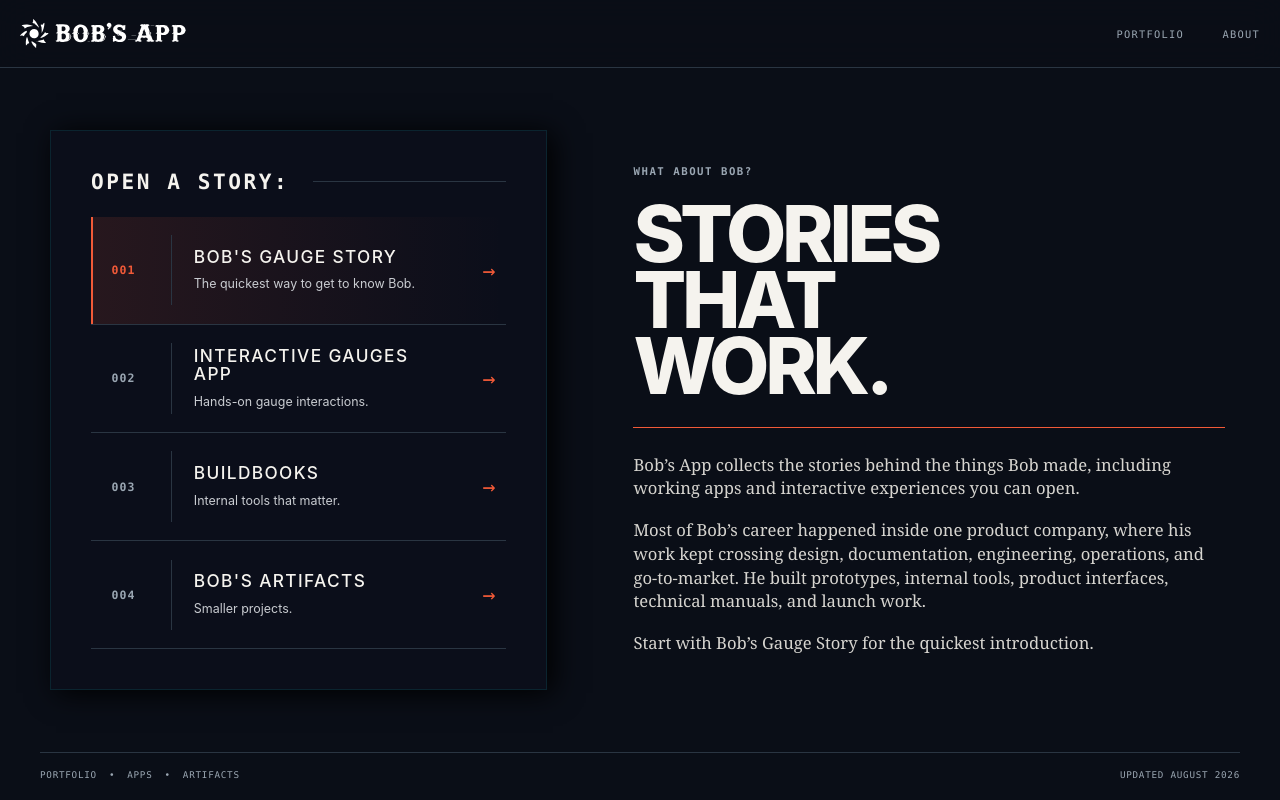
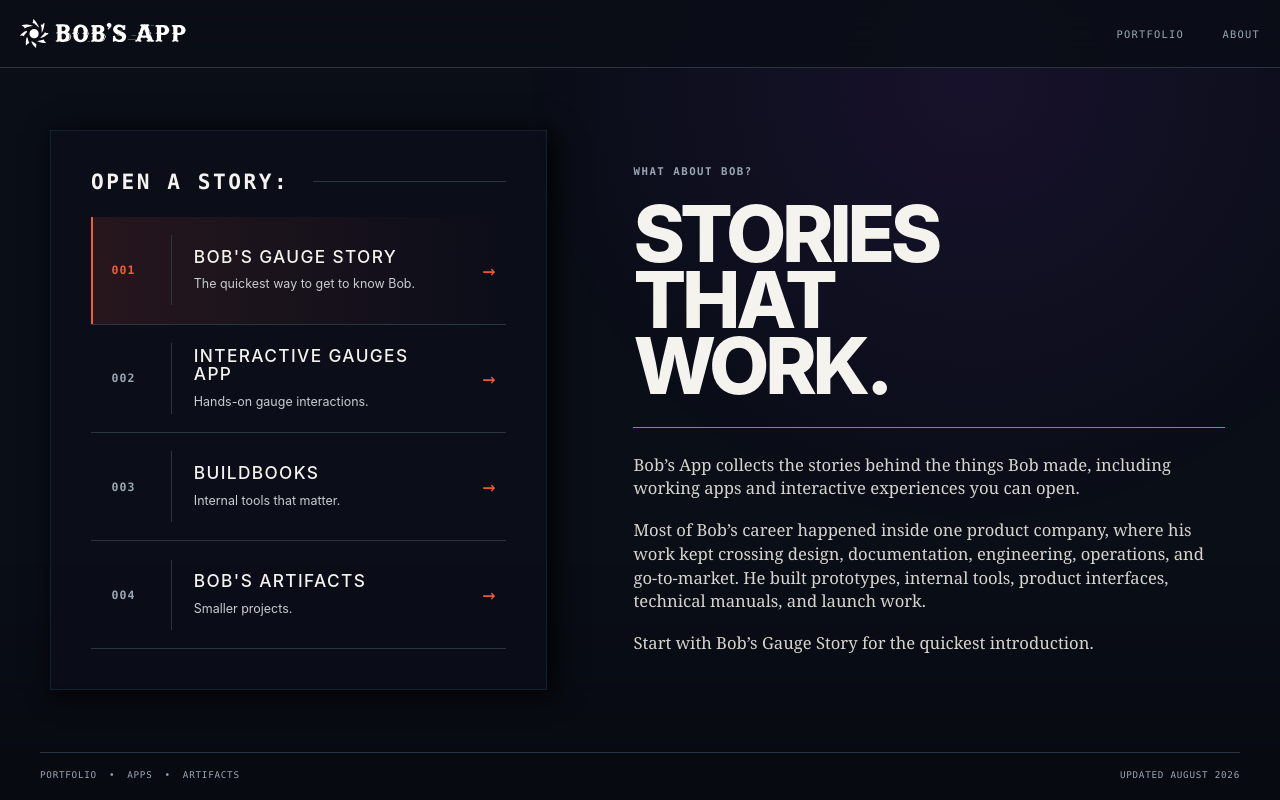
Before and after one commit to Hamhox/bobs-app, a PHP site: page / in a window 1280 px wide. Run offline with PHP 8.4, Linux system fonts and the light colour scheme.

Commit message:
Reveal the homepage color wash

```diff
--- a/styles.css
+++ b/styles.css
@@ -33,7 +33,6 @@ body {
   min-height: 100vh;
   margin: 0;
   overflow-x: hidden;
-  background: var(--brand-dark);
 }
 
 body::before {
@@ -1430,11 +1429,6 @@ footer a {
 
 /* Site directory */
 
-.directory-body,
-.artifacts-body {
-  background: var(--brand-dark);
-}
-
 .directory-main,
 .artifacts-main {
   width: min(100% - 3rem, 90rem);
```
